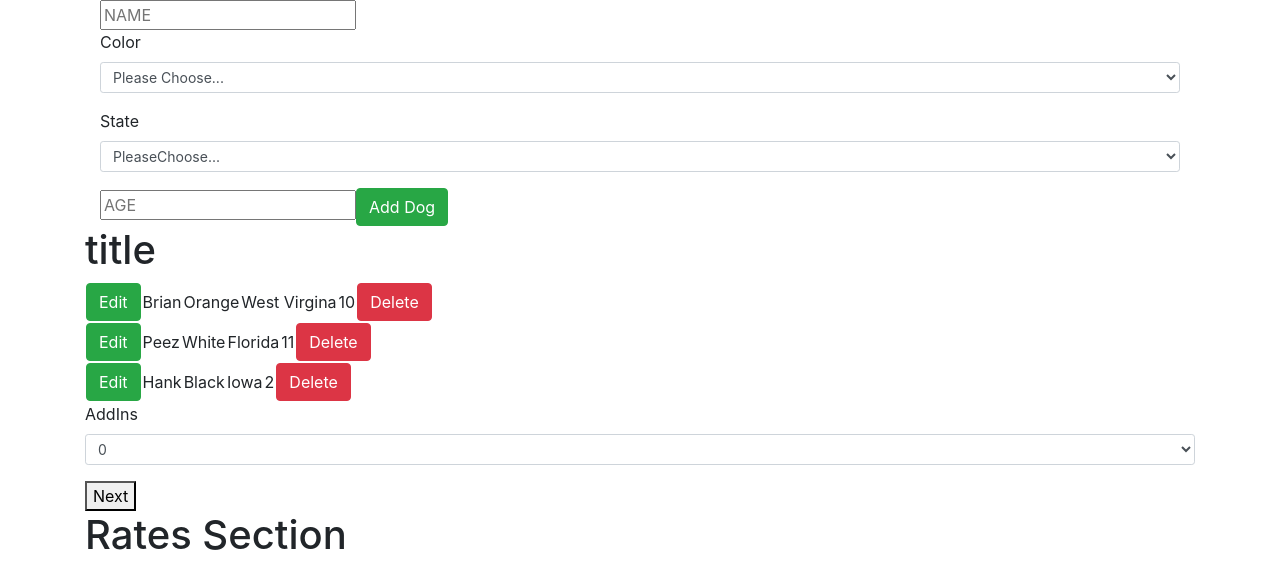
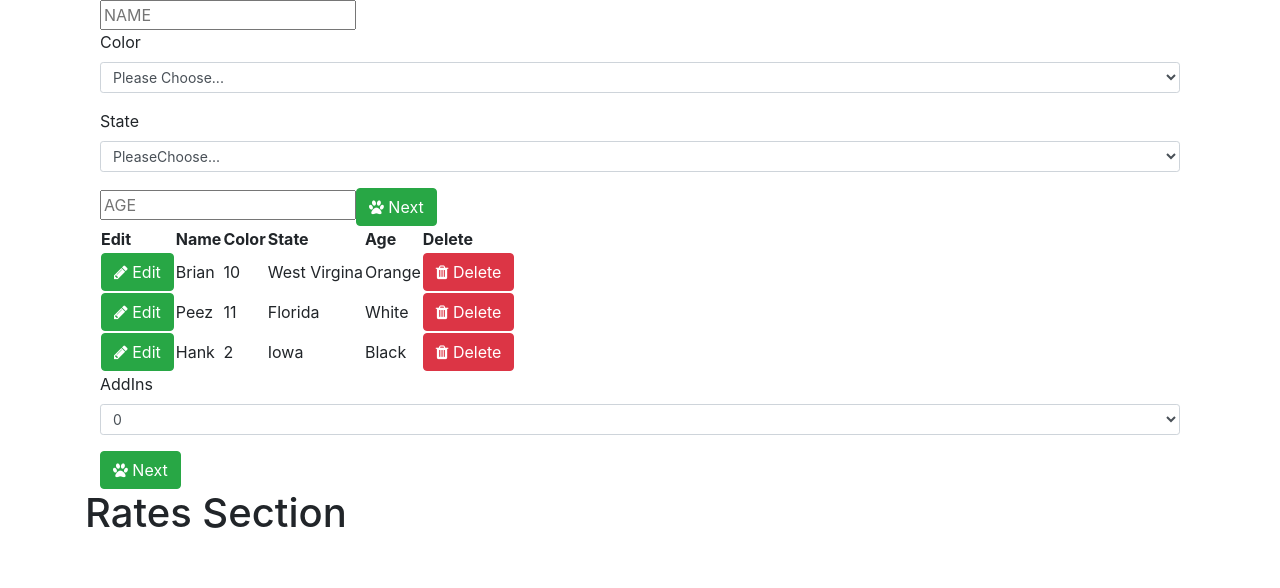
Before and after one commit to jmanock/fin-dog-bite, a React (Create React App) app: page / in a window 1280 px wide. Shown: the top 588 px of the page. Built offline with nearby package versions, Linux system fonts and the light colour scheme.

Commit message:
added table to edit page

```diff
--- a/src/Components/AddIns.jsx
+++ b/src/Components/AddIns.jsx
@@ -1,5 +1,6 @@
 import React,{Component} from 'react';
 import Select from './FormComponents/Select';
+import Button from './FormComponents/Button';
 
 class AddIns extends Component{
   state = {
@@ -20,7 +21,7 @@ class AddIns extends Component{
     return(
       <div>
         <Select title={'AddIns'} name={'addIns'} options={['0','1','2','3','4','5']} handleChange={this.onSelectChange} placeholder={'Additional Ins'} value={this.state.addIns} />
-        <button type='submit' onClick={this.addInsured}>Next</button>
+        <Button type={'btn btn-success'} action={this.addInsured} title={'Next'} className={'fa fa-paw'} />
       </div>
 
     );
--- a/src/Components/DogForm.jsx
+++ b/src/Components/DogForm.jsx
@@ -1,5 +1,6 @@
 import React,{Component} from 'react';
 import Select from './FormComponents/Select';
+import Button from './FormComponents/Button';
 
 class DogForm extends Component{
   state = {
@@ -72,7 +73,7 @@ class DogForm extends Component{
           <Select title={'Color'} name={'color'} options={['Black','White','Orange','Brown']} value={this.state.dog.color} placeholder={'Please Choose...'} handleChange={this.onInputChange}/>
           <Select title={'State'} name={'state'} options={['West Virgina', 'Florida', 'Nebraska', 'Iowa']} placeholder={'PleaseChoose...'}  handleChange={this.onSelectChange} value={this.state.dog.state}/>
           <input name='age' onChange={this.onSelectChange} value={this.state.dog.age} type='number' placeholder='AGE' />
-          <button type='submit' className='btn btn-success'>Add Dog</button>
+          <Button type={'btn btn-success'} action={this.onFormSubmit} title={'Next'} className={'fa fa-paw'} />
         </form>
       </div>
     )
--- a/src/Components/DogItem.jsx
+++ /dev/null
@@ -1,22 +0,0 @@
-import React,{Component} from 'react';
-
-class DogItem extends Component{
-  render(){
-    return(
-      <table>
-        <tbody>
-          <tr>
-            <td><button onClick={this.props.handleEditDog(this.props.dog)} className='btn btn-success'>Edit</button></td>
-            <td>{this.props.dog.name}</td>
-            <td>{this.props.dog.color}</td>
-            <td>{this.props.dog.state}</td>
-            <td>{this.props.dog.age}</td>
-            <td><button onClick={this.props.deleteDog(this.props.dog.id)} className='btn btn-danger'>Delete</button></td>
-          </tr>
-        </tbody>
-      </table>
-    );
-  }
-};
-
-export default DogItem;
--- a/src/Components/DogList.jsx
+++ b/src/Components/DogList.jsx
@@ -1,15 +1,36 @@
 import React,{Component} from 'react';
-import DogItem from './DogItem';
 import AddIns from './AddIns';
+import Button from './FormComponents/Button';
 
 class DogList extends Component{
   render(){
+    const dogItem = this.props.dogs.map((dog) =>{
+      return <tr key={dog.id}>
+        <td><Button action={this.props.handleEditDog(dog)} type={'btn btn-success'} className={'fa fa-pencil'} title={'Edit'}/></td>
+        <td>{dog.name}</td>
+        <td>{dog.age}</td>
+        <td>{dog.state}</td>
+        <td>{dog.color}</td>
+        <td><Button action={this.props.deleteDog(dog.id)} type={'btn btn-danger'} className={'fa fa-trash'} title={'Delete'} /></td>
+      </tr>
+    })
     return(
-      <div className='dogList'>
-        <h1>title</h1>
-        {this.props.dogs.map((dog) =>{
-          return <DogItem deleteDog={this.props.deleteDog} key={dog.id} handleEditDog={this.props.handleEditDog} dog={dog} />
-        })}
+      <div className='container'>
+        <table>
+          <thead>
+            <tr>
+              <th>Edit</th>
+              <th>Name</th>
+              <th>Color</th>
+              <th>State</th>
+              <th>Age</th>
+              <th>Delete</th>
+            </tr>
+          </thead>
+          <tbody>
+            {dogItem}
+          </tbody>
+        </table>
         <AddIns state={this.props.state} addIns={this.props.addIns}/>
       </div>
     );
```
